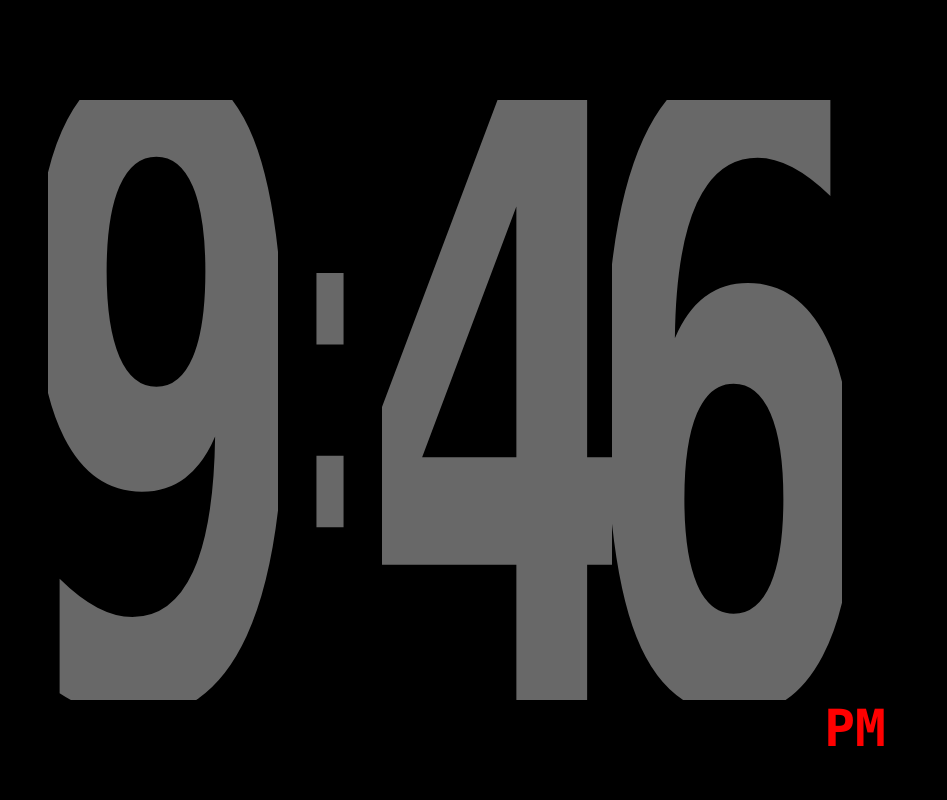
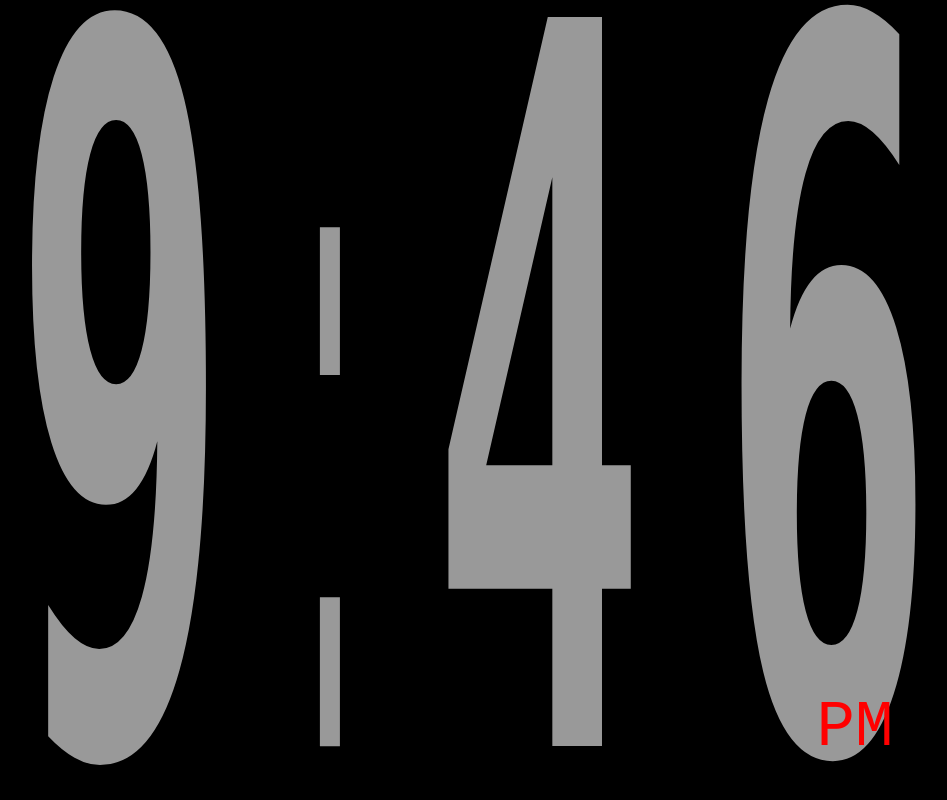
Before and after one commit to stevenkussmaul/clock, a plain HTML site: page clock.html in a window 1280 px wide. Shown: the whole page, without its empty margins (310-1257 px from the left). Drawn offline with Linux system fonts and the light colour scheme.

Commit message:
Update clock.html

```diff
--- a/clock.html
+++ b/clock.html
@@ -17,7 +17,7 @@
         }
 
         body {
-            font-family: 'SF Mono', 'Monaco', 'Inconsolata', 'Roboto Mono', 'Source Code Pro', 'Menlo', 'Consolas', 'DejaVu Sans Mono', 'Courier New', 'Liberation Mono', 'Lucida Console', 'Ubuntu Mono', monospace;
+            font-family: 'Andale Mono', 'Menlo', 'Roboto Mono', 'Ubuntu Mono', 'SF Mono', 'Monaco', 'Inconsolata', 'Source Code Pro', 'Consolas', 'DejaVu Sans Mono', 'Courier New', 'Liberation Mono', 'Lucida Console', monospace;
             background: black;
             color: #ffffff;
             height: 100vh;
@@ -32,9 +32,12 @@
             display: flex;
             align-items: center;
             justify-content: center;
-            gap: 0;
+            gap: 2;
+            height: 100vh;
             width: 100vw;
-            height: 100vh;
+            font-weight: bold;
+            fill: #ffffff99;
+
         }
 
         .digit-span {
@@ -43,8 +46,8 @@
         }
 
         .digit-svg {
-            width: 230px;
-            height: 600px;
+            width: 22.46vw;
+            height: 100vh;
             display: block;
         }
 
@@ -55,31 +58,24 @@
         }
 
         .colon-svg {
-            width: 104px;
-            height: 600px;
+            width: 10.16vw;
+            height: 100vh;
             display: block;
         }
 
         .digit {
-            font-family: 'Andale Mono', 'Menlo', 'Roboto Mono', 'Ubuntu Mono', 'SF Mono', 'Monaco', 'Inconsolata', 'Source Code Pro', 'Consolas', 'DejaVu Sans Mono', 'Courier New', 'Liberation Mono', 'Lucida Console', monospace;
-            font-weight: bold;
-            fill: #ffffff68;
             text-anchor: middle;
             dominant-baseline: central;
-            transform: scaleY(1.7);
             transform-origin: center;
-            font-size: 40vw;
+            font-size: 125px;
         }
 
         .colon {
-            font-family: monospace;
-            font-weight: bold;
-            fill: #ffffff68;
+            font-weight: normal;
             text-anchor: middle;
             dominant-baseline: central;
-            transform: scaleY(2.5);
             transform-origin: center;
-            font-size: 15vw;
+            font-size: 125px;
         }
 
         .pm-indicator {
@@ -97,54 +93,55 @@
         }
 
         .pm-text {
-            font-family: 'Andale Mono', 'Menlo', 'Roboto Mono', 'Ubuntu Mono', 'SF Mono', 'Monaco', 'Inconsolata', 'Source Code Pro', 'Consolas', 'DejaVu Sans Mono', 'Courier New', 'Liberation Mono', 'Lucida Console', monospace; font-weight: bold;
+            font-family: monospace;
             fill: red;
             text-anchor: middle;
             dominant-baseline: central;
-            font-size: 4vh;
+            font-size: 100px;
         }
     </style>
 </head>
 <body>
     <div class="clock-container">
+
         <!-- Hour tens digit -->
         <span class="digit-span">
-            <svg class="digit-svg" viewBox="0 0 230 600">
-                <text class="digit" id="hour-tens" x="115" y="300">1</text>
+            <svg class="digit-svg" viewBox="0 0 100 100" preserveAspectRatio="none">
+                <text class="digit" id="hour-tens" x="50" y="50">1</text>
             </svg>
         </span>
 
         <!-- Hour ones digit -->
         <span class="digit-span">
-            <svg class="digit-svg" viewBox="0 0 230 600">
-                <text class="digit" id="hour-ones" x="115" y="300">2</text>
+            <svg class="digit-svg" viewBox="0 0 100 100" preserveAspectRatio="none">
+                <text class="digit" id="hour-ones" x="50" y="50">2</text>
             </svg>
         </span>
 
         <!-- Colon -->
         <span class="colon-span">
-            <svg class="colon-svg" viewBox="0 0 104 600">
-                <text class="colon" x="52" y="300">:</text>
+            <svg class="colon-svg" viewBox="0 0 100 100" preserveAspectRatio="none">
+                <text class="colon" x="50" y="50">:</text>
             </svg>
         </span>
 
         <!-- Minute tens digit -->
         <span class="digit-span">
-            <svg class="digit-svg" viewBox="0 0 230 600">
-                <text class="digit" id="minute-tens" x="115" y="300">3</text>
+            <svg class="digit-svg" viewBox="0 0 100 100" preserveAspectRatio="none">
+                <text class="digit" id="minute-tens" x="50" y="50">3</text>
             </svg>
         </span>
 
         <!-- Minute ones digit -->
         <span class="digit-span">
-            <svg class="digit-svg" viewBox="0 0 230 600">
-                <text class="digit" id="minute-ones" x="115" y="300">4</text>
+            <svg class="digit-svg" viewBox="0 0 100 100" preserveAspectRatio="none">
+                <text class="digit" id="minute-ones" x="50" y="50">4</text>
             </svg>
         </span>
     </div>
     <div class="pm-indicator" id="pm-indicator">
-        <svg width="100%" height="100%" viewBox="0 0 80 40">
-            <text class="pm-text" x="40" y="20">PM</text>
+        <svg width="100%" height="100%" viewBox="0 0 100 100">
+            <text class="pm-text" x="50" y="50">PM</text>
         </svg>
     </div>
 
```
